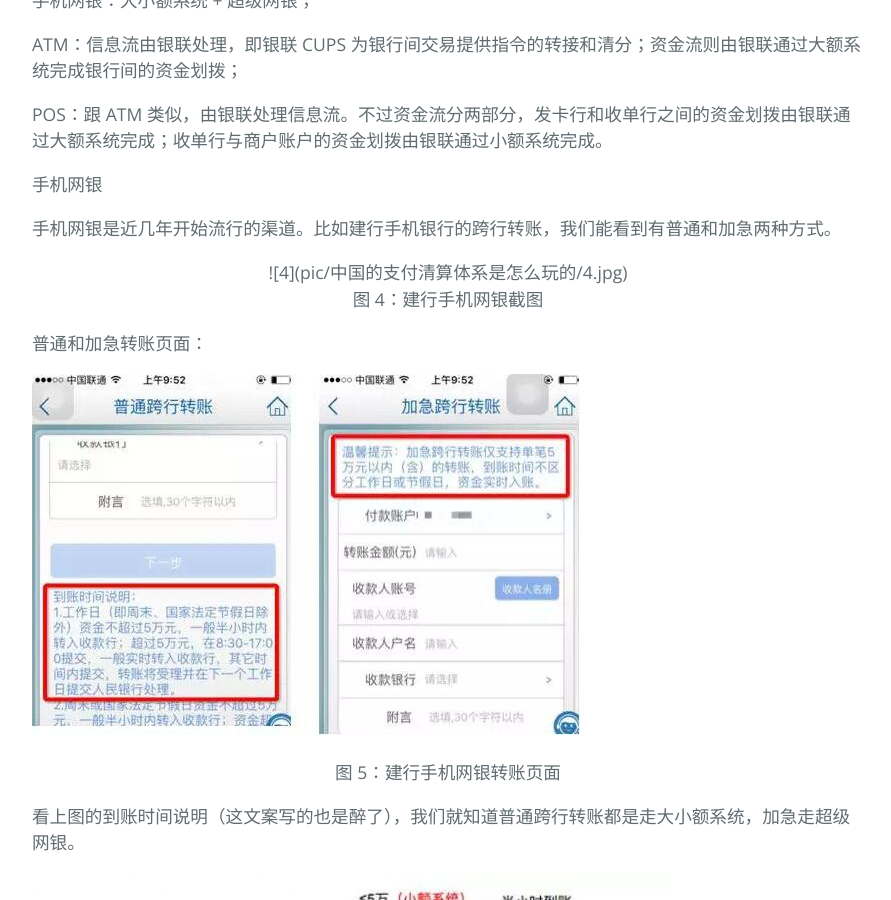
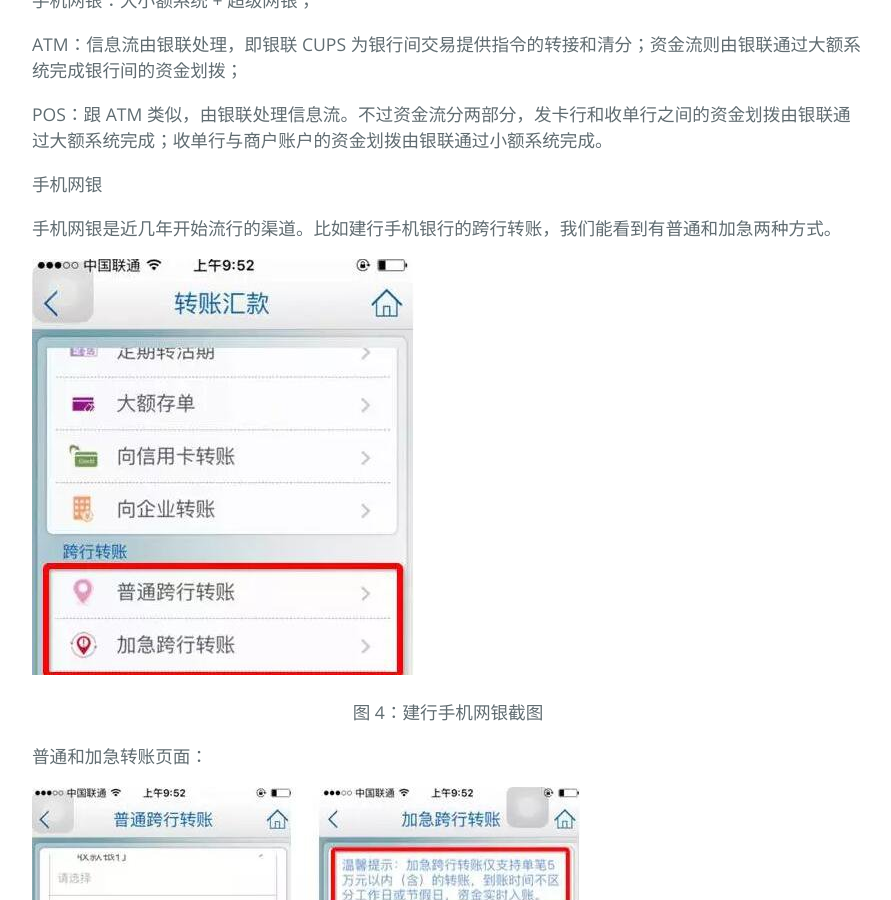
Before and after one commit to RobinShare/RobinShare, a Jekyll site: the page built from md/others/中国的支付清算体系是怎么玩的.md, in a window 1280 px wide and 900 px high, scrolled down 7505 px. Shown: the whole window, without its empty margins (192-1083 px from the left). Built offline with Jekyll 4.4.1, drawn with Linux system fonts in a browser that asks for light colours; our own code applies the rules of GitHub Pages for plain Markdown files.

Commit message:
no message

```diff
--- a/md/others/中国的支付清算体系是怎么玩的.md
+++ b/md/others/中国的支付清算体系是怎么玩的.md
@@ -206,7 +206,7 @@ POS：跟 ATM 类似，由银联处理信息流。不过资金流分两部分，
 
 手机网银是近几年开始流行的渠道。比如建行手机银行的跨行转账，我们能看到有普通和加急两种方式。
 
-<center>![4](pic/中国的支付清算体系是怎么玩的/4.jpg)</center>
+![4](pic/中国的支付清算体系是怎么玩的/4.jpg)
 
 <center>图 4：建行手机网银截图</center>
 
```
